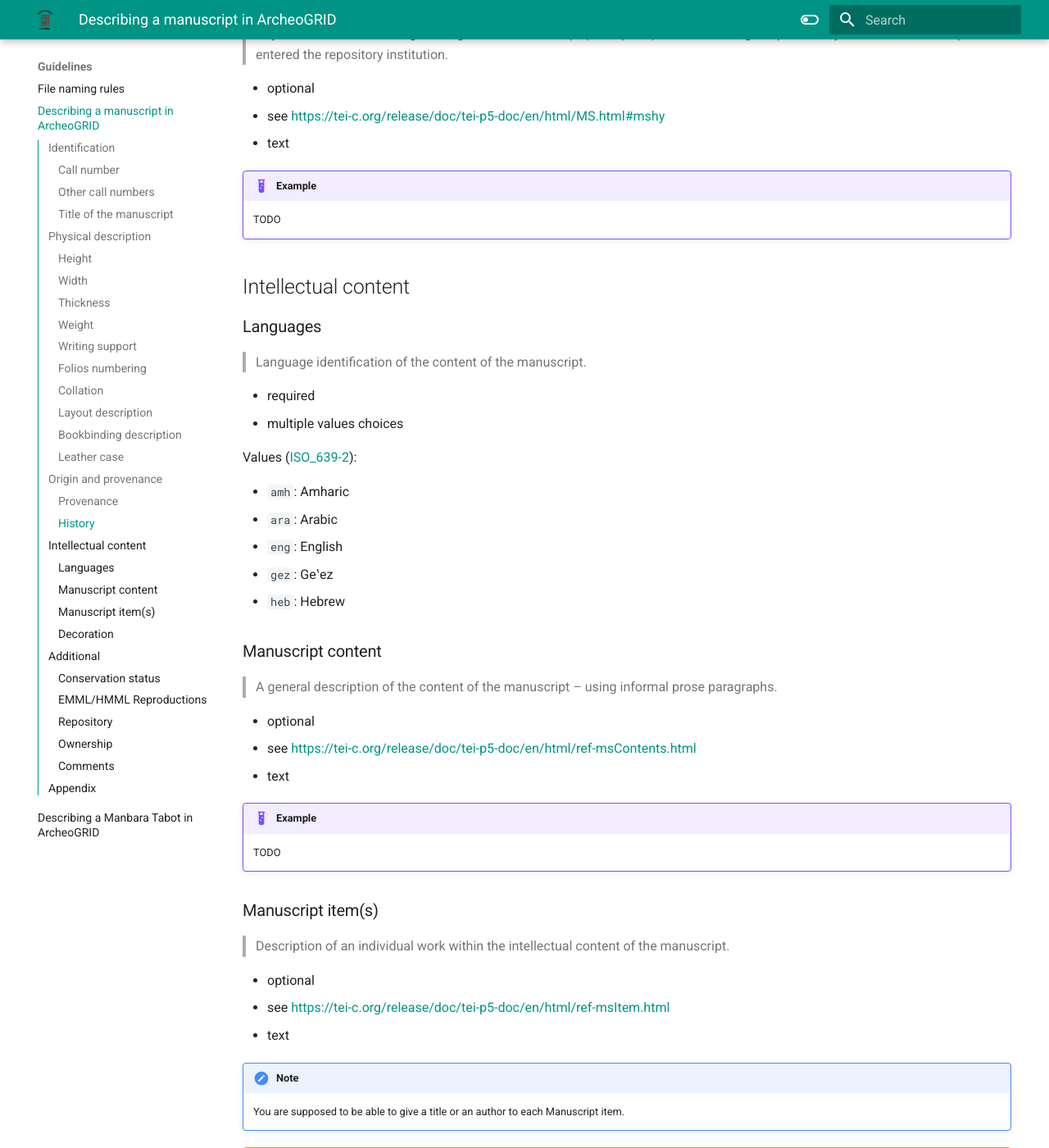
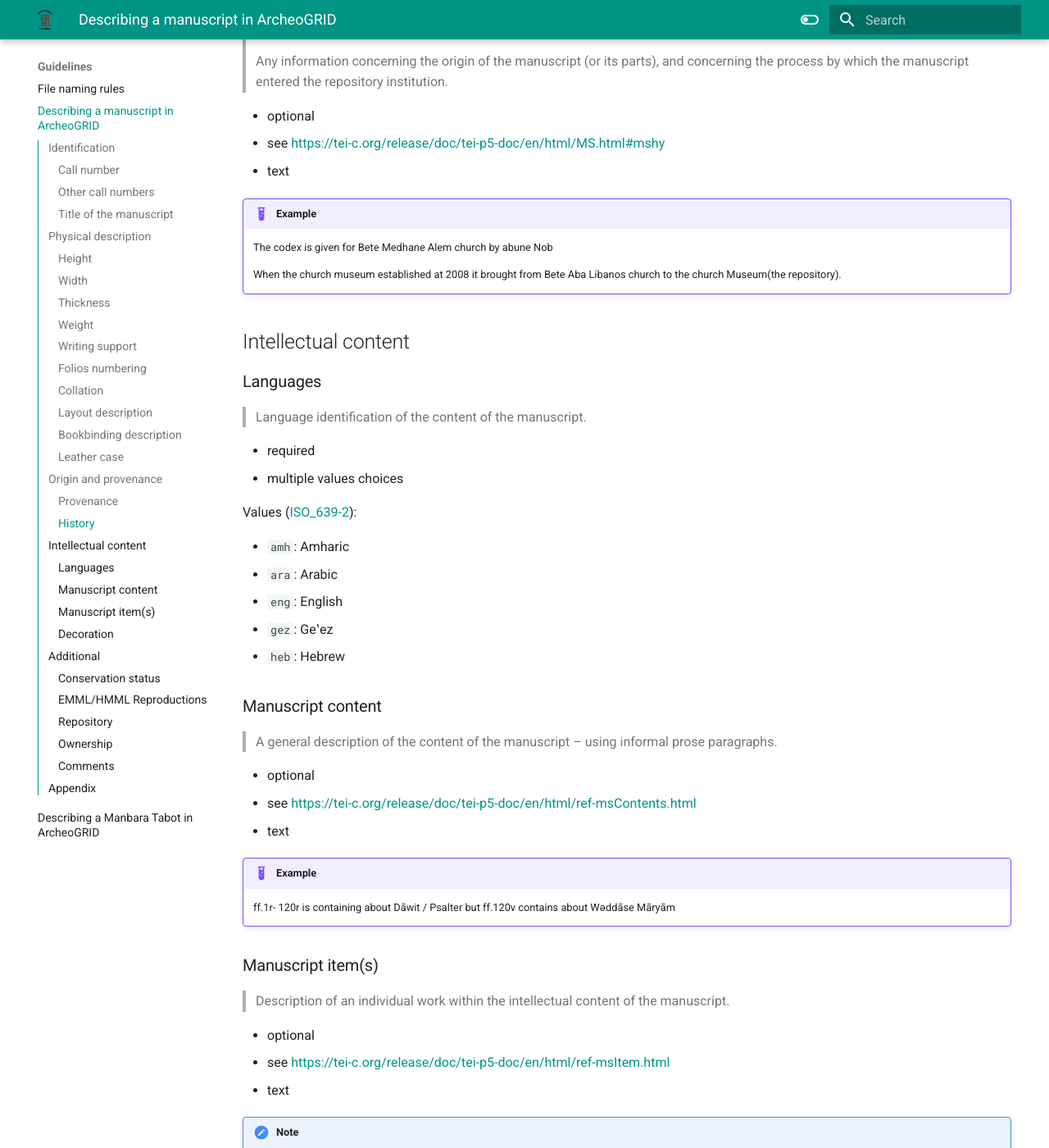
Before and after one commit to sustainable-lalibela/guidelines, an MkDocs documentation site: the page built from docs/guidelines/manuscript.md, in a window 1280 px wide and 1400 px high, scrolled down 8923 px. Shown: the whole window at 82% size. Built offline with MkDocs 1.6.1 and Material for MkDocs 9.7.7, drawn with Linux system fonts in a browser that asks for light colours.

Commit message:
fix mispelling, add examples

```diff
--- a/docs/guidelines/manuscript.md
+++ b/docs/guidelines/manuscript.md
@@ -337,7 +338,10 @@ Values:
 
 !!! example
 
-	TODO
+	The codex is given for Bete Medhane Alem church by abune Nob
+
+
+    When the church museum established at 2008 it brought from Bete Aba Libanos church to the church Museum(the repository).
 
 
 
@@ -369,7 +373,7 @@ Values ([ISO_639-2](https://en.wikipedia.org/wiki/List_of_ISO_639-2_codes)):
 
 !!! example
 
-	TODO
+	ff.1r- 120r is containing about Dāwit / Psalter but ff.120v contains about Wǝddāse Māryām
 
 ### Manuscript item(s)
 
```
Also changed, not shown: other parts of docs/guidelines/manuscript.md (+1 -0 lines), docs/guidelines/file_naming_rules.md (+1 -1 lines), docs/procedures/create-object.md (+2 -2 lines), docs/procedures/deposit_archeogrid.md (+2 -2 lines).
